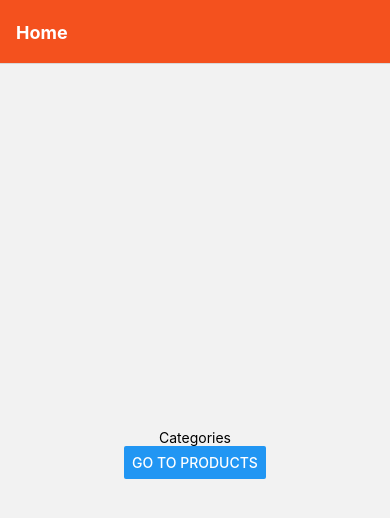
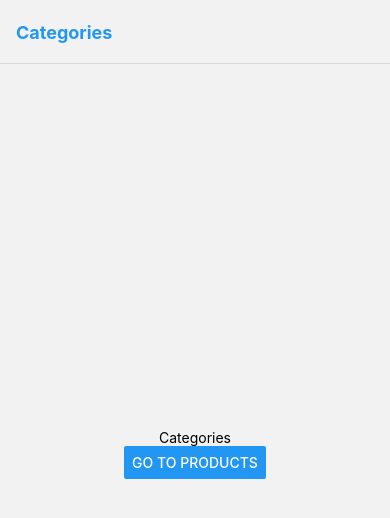
Before and after one commit to MVAgus/shopapp, a React Native app: screen / in a window 390 px wide. Shown: the top 518 px of the page. Built offline with nearby package versions, Linux system fonts and the light colour scheme.

Commit message:
color y diseño para el header

```diff
--- a/src/navigation/index.js
+++ b/src/navigation/index.js
@@ -1,5 +1,7 @@
+import { COLORS } from '../utils/constants/colors';
 import Categories from '../screens/categories/index';
 import { NavigationContainer } from '@react-navigation/native';
+import { Platform } from 'react-native';
 import ProductDetail from '../screens/product-detail/index';
 import Products from '../screens/products/index';
 import React from 'react';
@@ -10,15 +12,17 @@ const Stack = createNativeStackNavigator();
 const AppNavigation = () => {
     return (
         <NavigationContainer >
-            <Stack.Navigator initialRouteName='Categories' >
-                <Stack.Screen name="Categories" component={Categories} options={{title: 'Home',
-            headerStyle: {
-                backgroundColor: '#f4511e',
-              },
-              headerTintColor: '#fff',
-              headerTitleStyle: {
-                fontWeight: 'bold',
-              },}} />
+            <Stack.Navigator initialRouteName='Categories'
+             screenOptions={{
+                headerStyle: {
+                    backgroundColor: Platform.OS === 'android' ? COLORS.primary : '',
+                },
+                headerTintColor: Platform.OS === 'android' ? 'white' : COLORS.primary,
+                headerTitleStyle: {
+                    fontWeight: 'bold'
+                }
+            }} >
+                <Stack.Screen name="Categories" component={Categories} />
                 <Stack.Screen name="Products" component={Products} />
                 <Stack.Screen name="ProductDetail" component={ProductDetail} />
             </Stack.Navigator>
```
